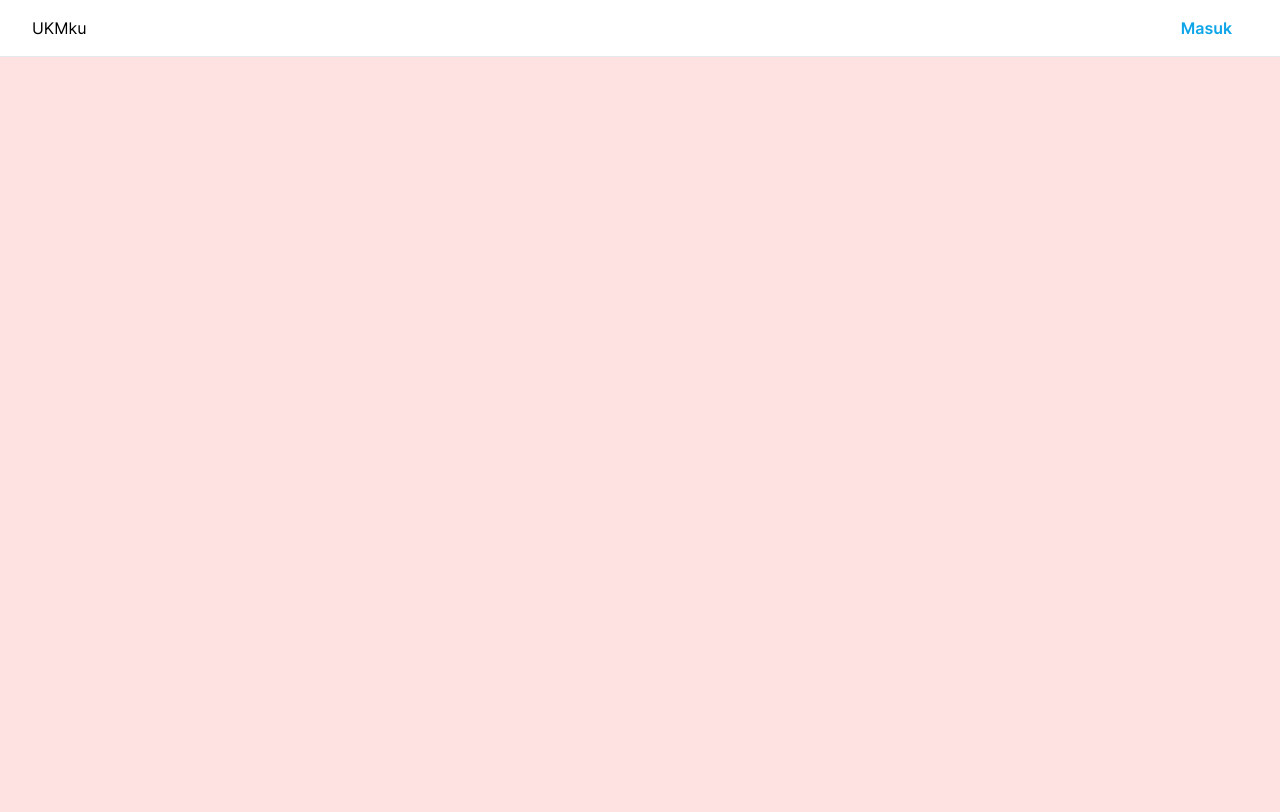
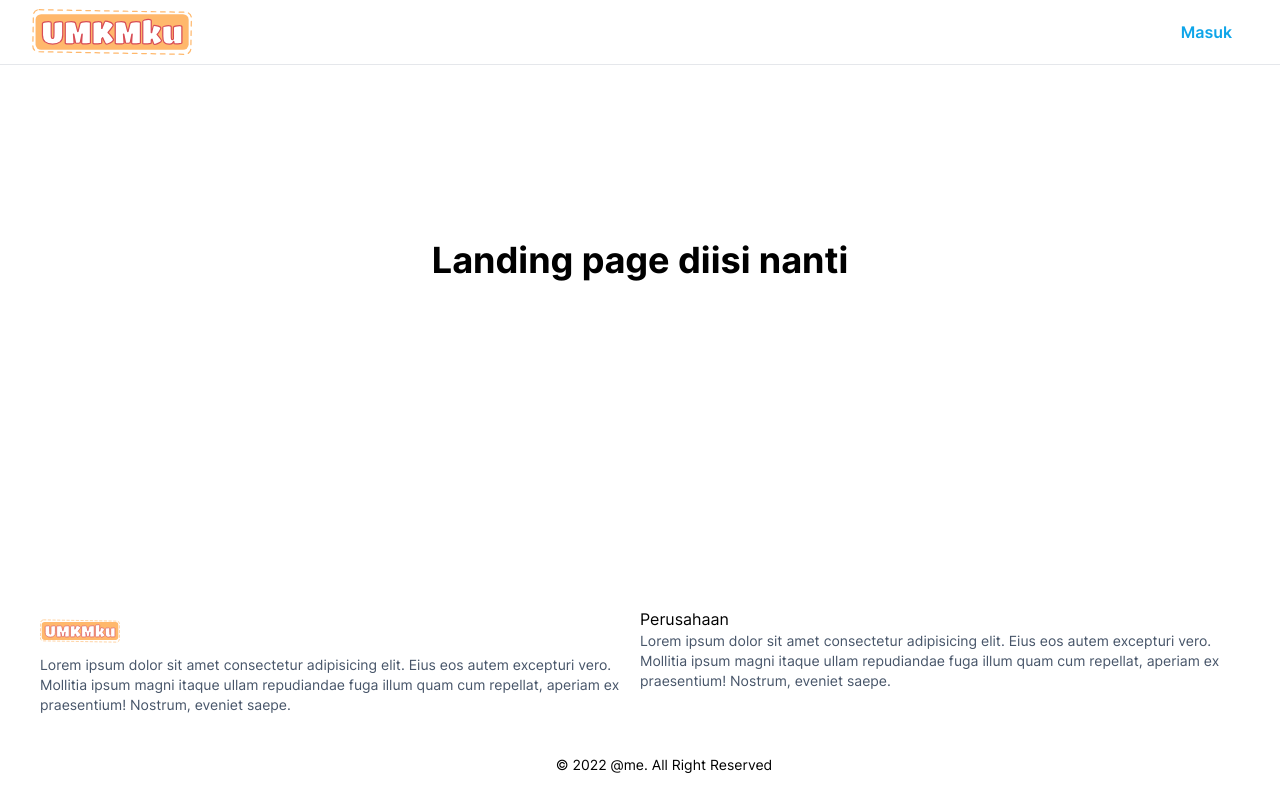
Before and after one commit to yuandahanif/ukmku-fe, a Next.js app: page / in a window 1280 px wide. Shown: the top 812 px of the page. Built offline with nearby package versions, Linux system fonts and the light colour scheme; no server answers.

Commit message:
feat: :sparkles: add logo and footer

```diff
--- /dev/null
+++ b/src/components/footer/Footer.tsx
@@ -0,0 +1,35 @@
+import Logo from '~/images/logo.svg';
+
+const Footer = () => {
+  return (
+    <footer className='mt-auto w-full space-x-6 bg-white py-6 px-10'>
+      <div className='flex'>
+        <div className=''>
+          <Logo className='h-12 w-20' />
+
+          <p className='text-sm text-slate-600'>
+            Lorem ipsum dolor sit amet consectetur adipisicing elit. Eius eos
+            autem excepturi vero. Mollitia ipsum magni itaque ullam repudiandae
+            fuga illum quam cum repellat, aperiam ex praesentium! Nostrum,
+            eveniet saepe.
+          </p>
+        </div>
+        <div>
+          <span>Perusahaan</span>
+          <p className='text-sm text-slate-600'>
+            Lorem ipsum dolor sit amet consectetur adipisicing elit. Eius eos
+            autem excepturi vero. Mollitia ipsum magni itaque ullam repudiandae
+            fuga illum quam cum repellat, aperiam ex praesentium! Nostrum,
+            eveniet saepe.
+          </p>
+        </div>
+      </div>
+
+      <span className='mt-10 inline-block w-full text-center text-sm'>
+        &copy; 2022 @me. All Right Reserved
+      </span>
+    </footer>
+  );
+};
+
+export default Footer;
--- a/src/components/header/Header.tsx
+++ b/src/components/header/Header.tsx
@@ -4,13 +4,17 @@ import Button from '@/components/buttons/Button';
 import UnstyledLink from '@/components/links/UnstyledLink';
 import ProfilePopup from '@/components/popup/Profile';
 
+import Logo from '~/images/logo.svg';
+
 const Header = () => {
   const { status } = useSession();
 
   return (
     <header className='fixed top-0 z-50 w-full max-w-screen-2xl border-b bg-white'>
-      <nav className='flex items-center justify-between px-8 py-2'>
-        <UnstyledLink href='/'>UKMku</UnstyledLink>
+      <nav className='flex items-center justify-between px-8'>
+        <UnstyledLink href='/'>
+          <Logo className='h-16 w-40' />
+        </UnstyledLink>
         <div>
           {status === 'loading' && <Button isLoading variant='ghost' />}
           {status === 'unauthenticated' && (
--- a/src/components/layout/Layout.tsx
+++ b/src/components/layout/Layout.tsx
@@ -1,5 +1,6 @@
 import * as React from 'react';
 
+import Footer from '@/components/footer/Footer';
 import Header from '@/components/header/Header';
 
 export default function Layout({ children }: { children: React.ReactNode }) {
@@ -7,9 +8,10 @@ export default function Layout({ children }: { children: React.ReactNode }) {
   return (
     <>
       <div className='min-h-screen w-full'>
-        <div className='mx-auto max-w-screen-2xl pt-14'>
+        <div className='mx-auto flex min-h-screen max-w-screen-2xl flex-col pt-20'>
           <Header />
           {children}
+          <Footer />
         </div>
       </div>
     </>
--- a/src/pages/index.tsx
+++ b/src/pages/index.tsx
@@ -16,7 +16,9 @@ export default function HomePage() {
     <Layout>
       <Seo templateTitle='Beranda' />
 
-      <main className='h-screen w-full bg-red-100'></main>
+      <main className='w-full py-40 text-center'>
+        <h1>Landing page diisi nanti</h1>
+      </main>
     </Layout>
   );
 }
```
Also changed, not shown: public/images/logo.svg (added).
